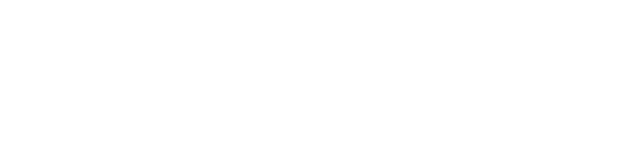
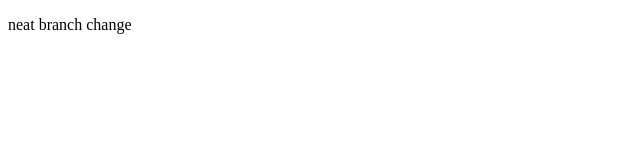
Before and after one commit to arwabashir/git-collab-assignment, a plain HTML site: page index.html in a window 1280 px wide. Shown: the whole page, without its empty margins (0-640 px from the left). Drawn offline with Linux system fonts and the light colour scheme.

Commit message:
first commit on neat branch

```diff
--- a/index.html
+++ b/index.html
@@ -5,5 +5,7 @@
     <meta name="viewport" content="width=device-width, initial-scale=1.0" />
     <title>Develop Branch</title>
   </head>
-  <body></body>
+  <body>
+    <p>neat branch change</p>
+  </body>
 </html>
```
